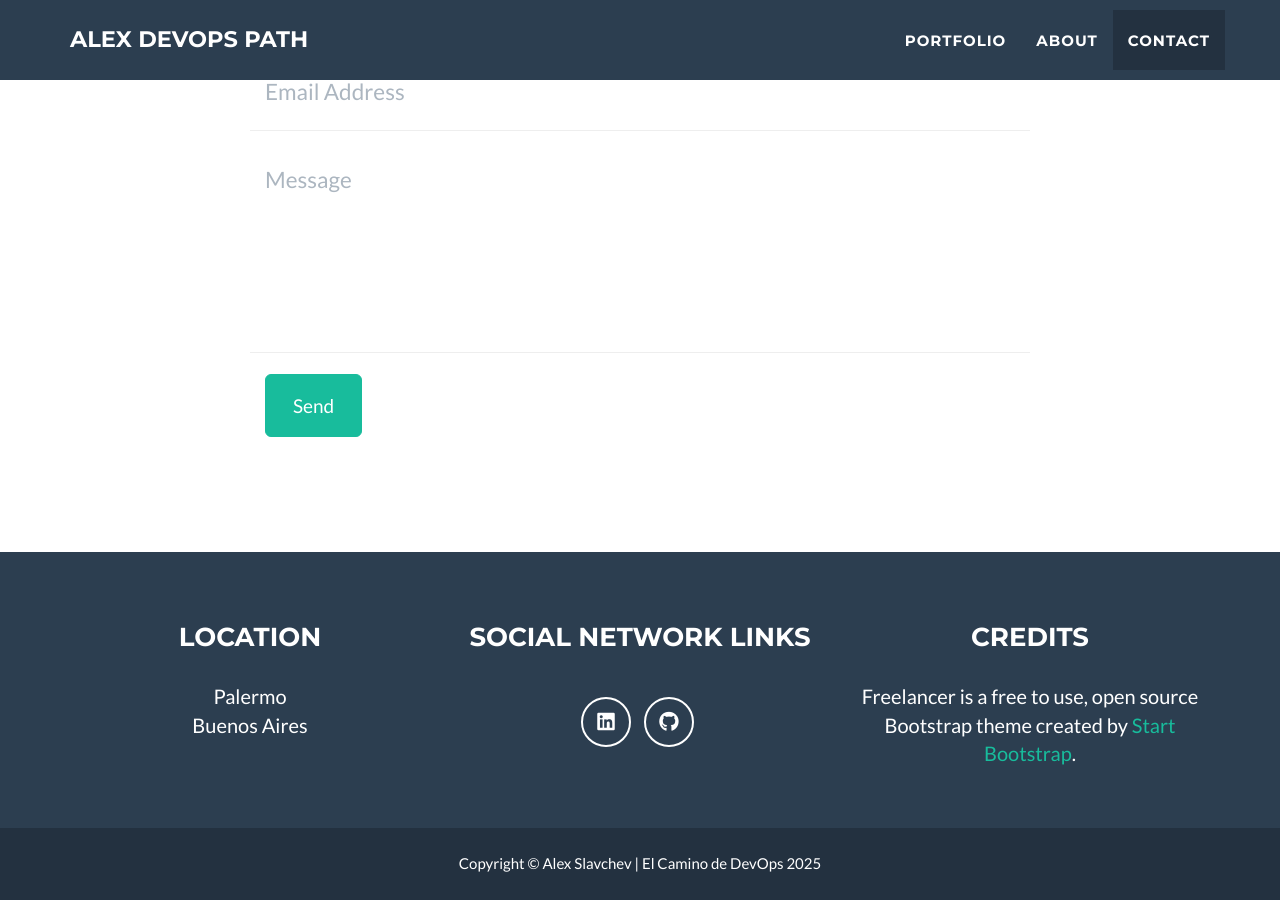
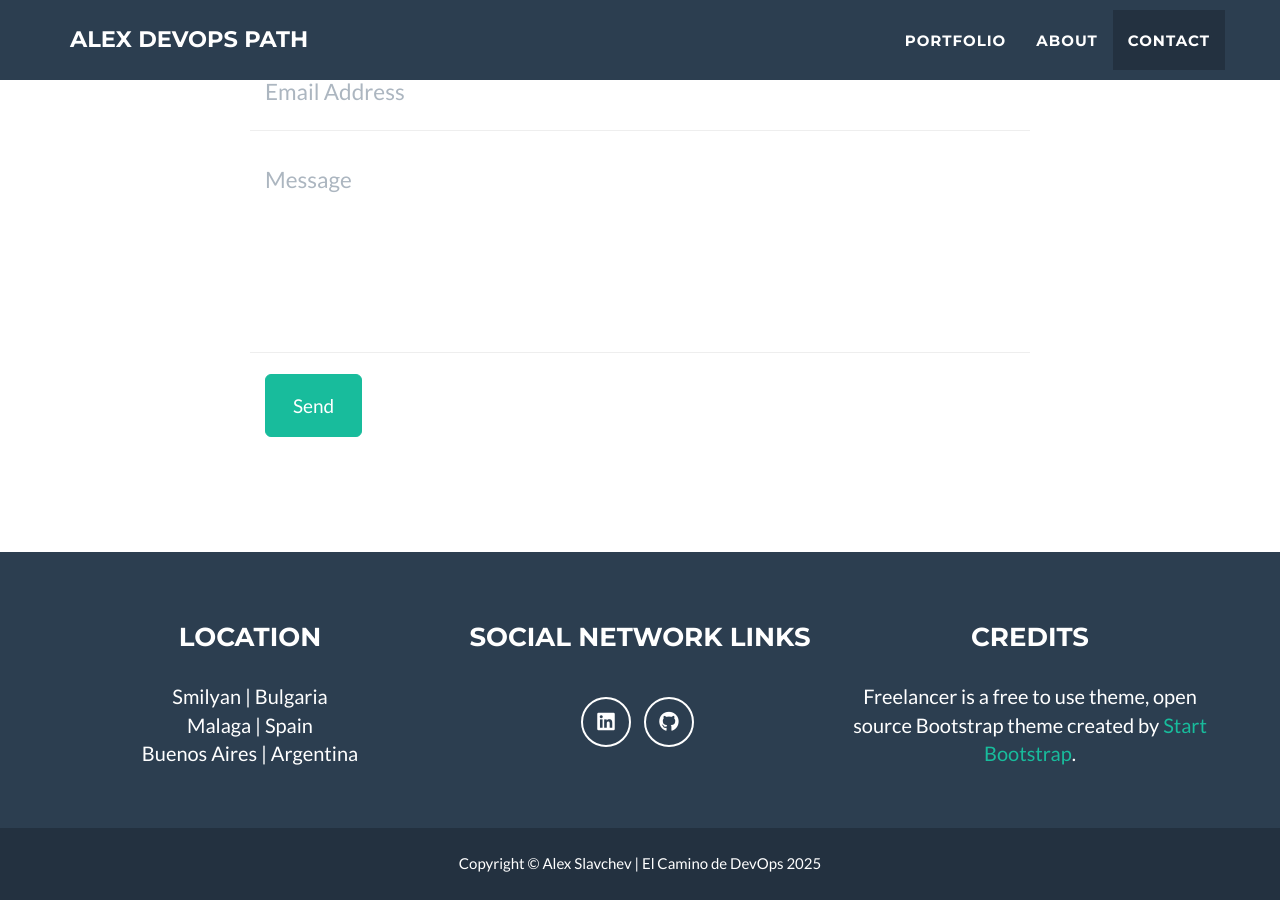
Before and after one commit to aslavchev/aslavchev.github.io, a Jekyll site: the page built from _posts/2014-07-18-project-1.markdown, in a window 1280 px wide and 900 px high, scrolled down 2626 px. Built offline with Jekyll 4.4.1, drawn with Linux system fonts in a browser that asks for light colours; some of the changed text lies outside the part shown.

Commit message:
Add downloadable .pdf resume to about.html, update config.yaml

```diff
--- a/_config.yml
+++ b/_config.yml
@@ -2,9 +2,9 @@
 title: Alex DevOps path
 email: aslavchev.android@gmail.com
 url: https://github.com/aslavchev/aslavchev.github.io
-description: "Write an awesome description for your new site here. You can edit this line in _config.yml. It will appear in your document head meta (for Google search results) and in your feed.xml site description."
-keywords: "your keywords, separated by commas"
-skills: "Web and Movile QA - DevOps enthusiast - FX Trader - Football Coach"
+description: "Personal site of Aleksandar Slavchev – Senior QA Engineer with 17+ years of experience in test automation, DevOps-aligned quality processes, and cross-platform software testing. Explore my projects, professional journey, and insights at the intersection of technology, sports, and performance."
+keywords: "QA, Mobile , Web , DevOps, Forex, Finance, Futbol, Baseball, MLB, Wattbike, Sport Performance"
+skills: "Web and Mobile QA - DevOps enthusiast - FX Trader - Football Coach"
 meta_author: Alex Slavchev
 
 # Google webmaster tools
@@ -48,11 +48,12 @@
 
 # Postal address (add as many lines as necessary)
 address:
-  - line: Palermo
-  - line: Buenos Aires
+  - line: Smilyan | Bulgaria
+  - line: Malaga | Spain
+  - line: Buenos Aires | Argentina
 
 # Credits content
-credits: 'Freelancer is a free to use, open source Bootstrap theme created by <a href="http://startbootstrap.com">Start Bootstrap</a>.'
+credits: 'Freelancer is a free to use theme, open source Bootstrap theme created by <a href="http://startbootstrap.com">Start Bootstrap</a>.'
 
 # Build settings
 markdown: kramdown
--- a/_includes/about.html
+++ b/_includes/about.html
@@ -29,8 +29,8 @@
         </p>
       </div>
       <div class="col-lg-8 col-lg-offset-2 text-center">
-        <a href="https://github.com/jeromelachaud/freelancer-theme" class="btn btn-lg btn-outline">
-          <i class="fa fa-download"></i> Download Theme
+        <a href="files/Alex_Slavchev_Resume.pdf" class="btn btn-lg btn-outline">
+          <i class="fa fa-download"></i> Download Resume (PDF)
         </a>
       </div>
     </div>
```
Also changed, not shown: 1 other file.
